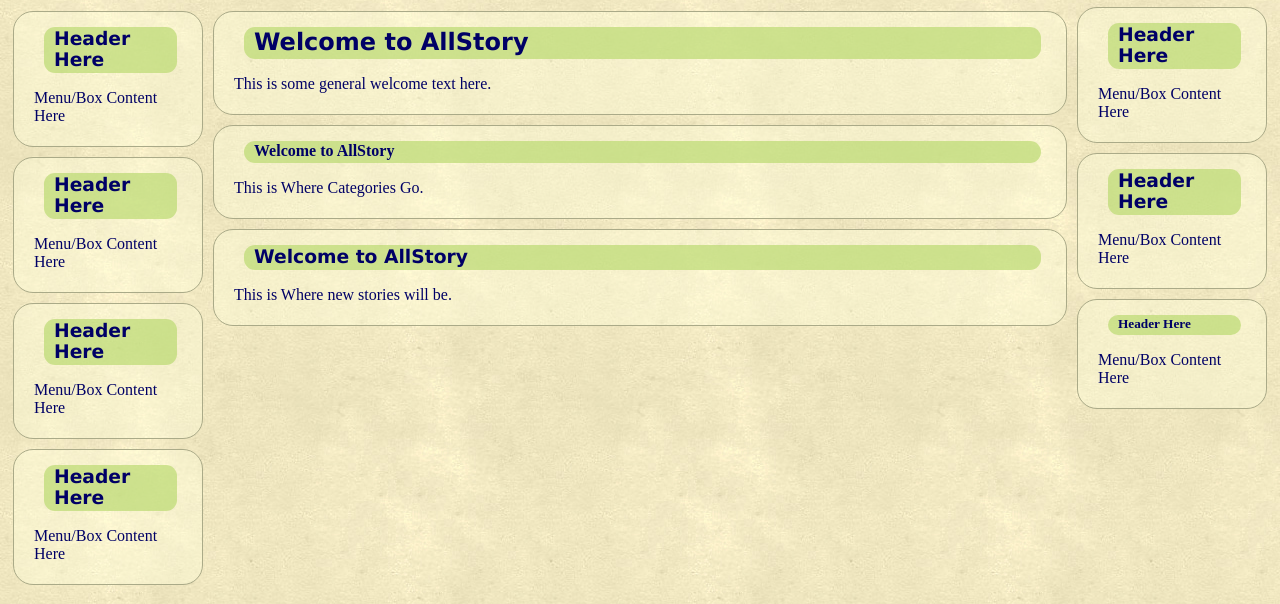
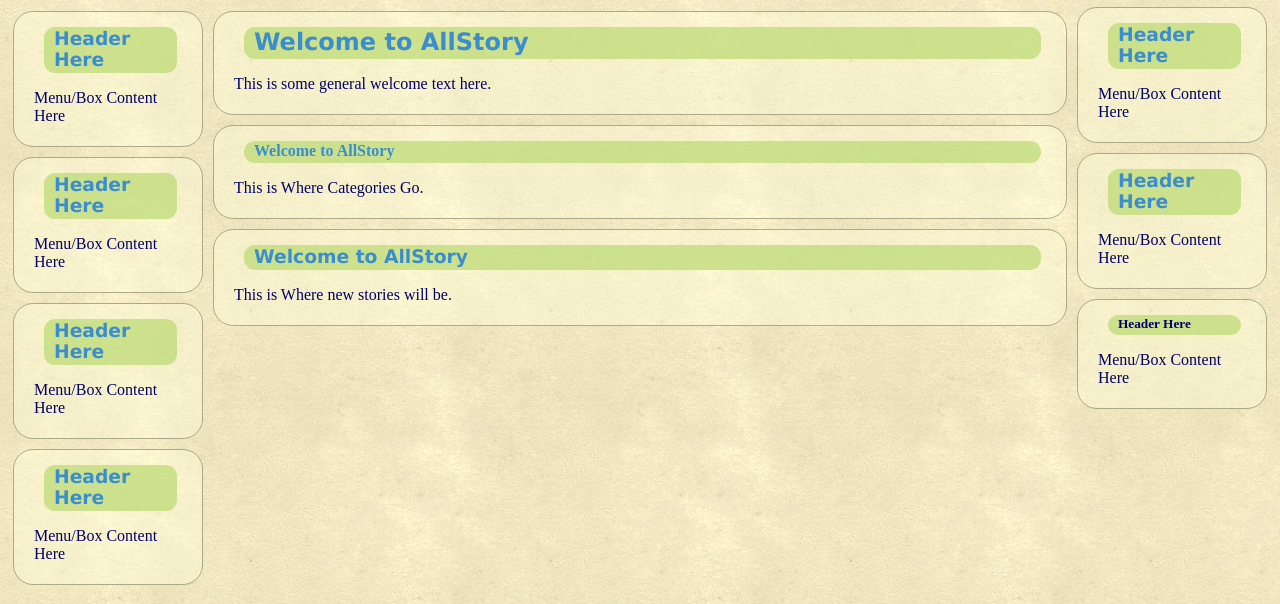
Before and after one commit to geekbrat/asparchment, a plain HTML site: page tables.html in a window 1280 px wide. Shown: the part 157-761 px from the top of the page. Drawn offline with Linux system fonts and the light colour scheme.

Commit message:
* Style Color Tweaks

```diff
--- a/style.css
+++ b/style.css
@@ -177,6 +177,10 @@ a:active {
 	behavior: url(border-radius.htc);
 }
 
+#box1 h1, h2, h3, h4 {
+	color: #3B8DCD;
+}
+
 
 
 .rounded-corners-all {
@@ -200,3 +204,6 @@ a:active {
 	border-right-style: solid;
 	border-right-color: #009;
 }
+.Blue {
+	color: #3B8DCD;
+}
```
